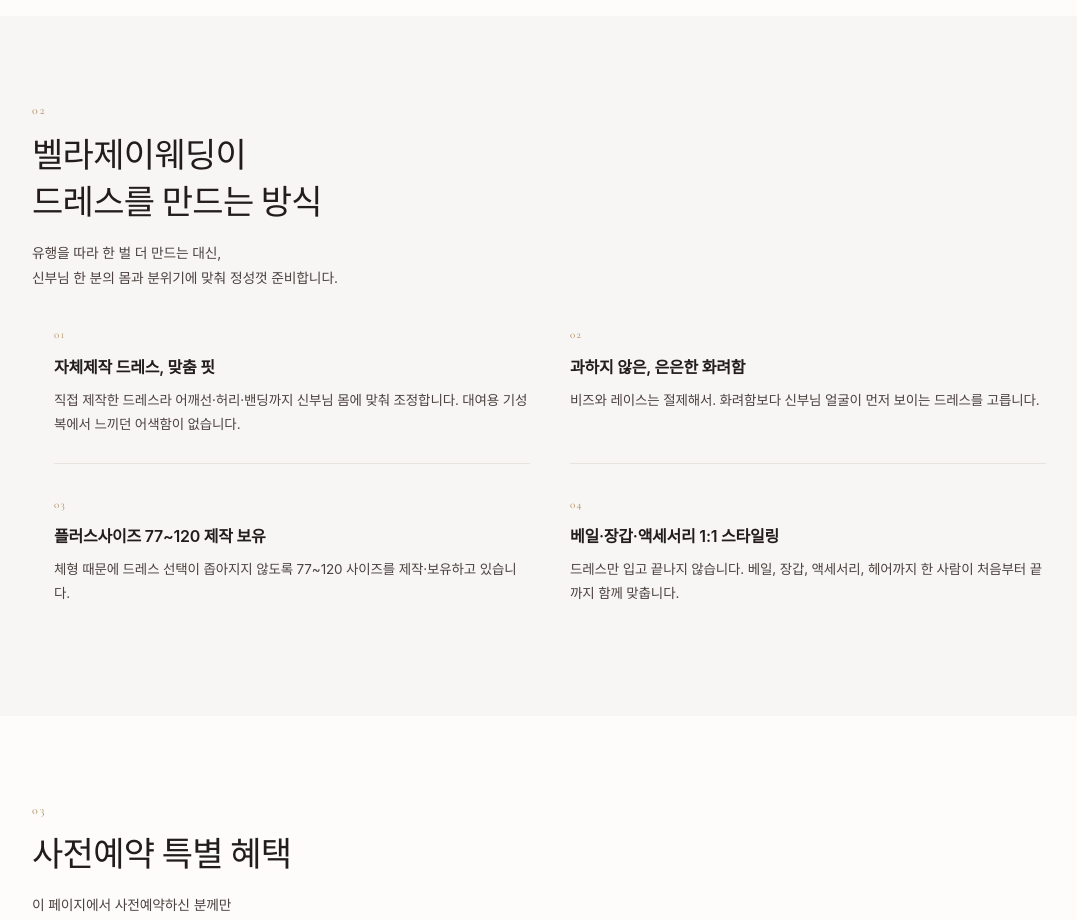
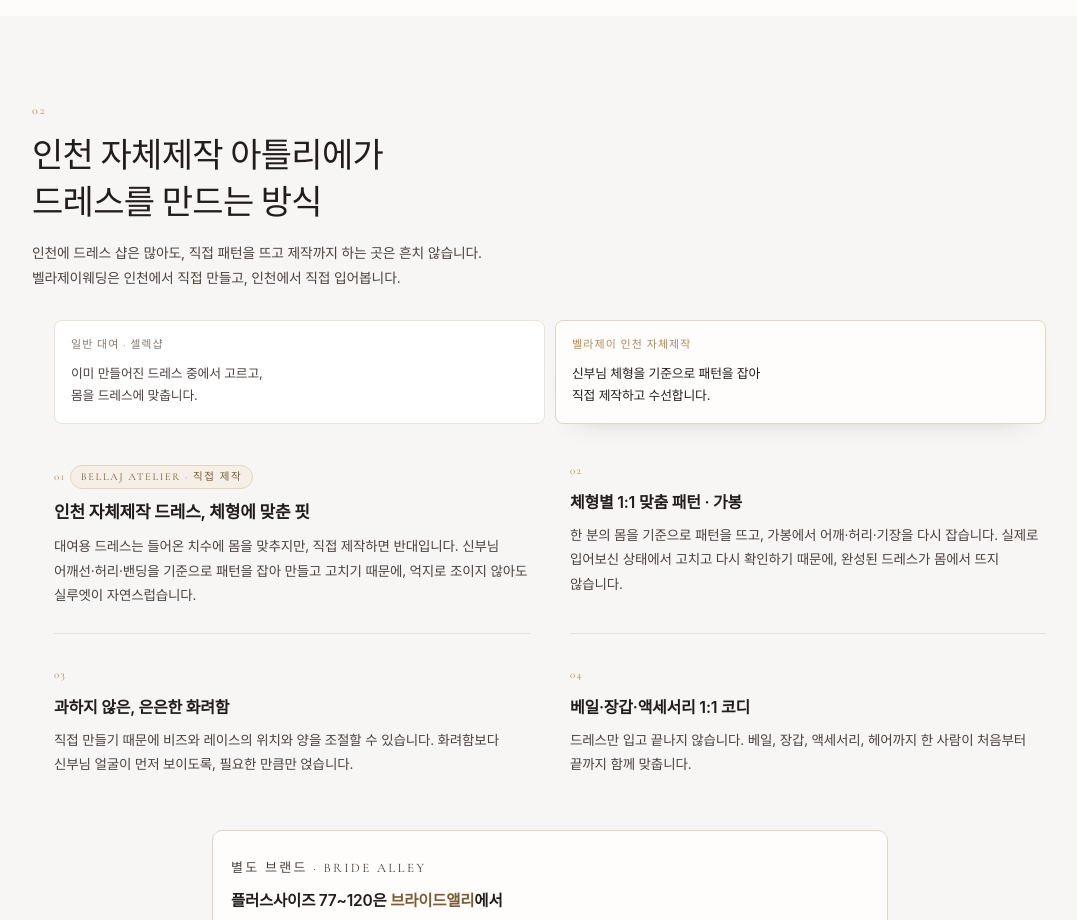
Before and after one commit to makjang97-prog/bellaj-wed, a plain HTML site: page public/index.html in a window 1280 px wide. Shown: the part 1880-2800 px from the top of the page, without its empty margins (90-1167 px from the left). Drawn offline with nearby package versions, Linux system fonts and the light colour scheme; a web font is replaced by a local one.

Commit message:
인천 자체제작 아틀리에 강점 부각(히어로·02 소개), 플러스사이즈는 별도 브랜드 브라이드앨리로 분리 표기, 신청 폼 희망 구성 정리

```diff
--- a/api/inquiries.js
+++ b/api/inquiries.js
@@ -2,7 +2,7 @@
 
 const { hasDb, insertInquiry } = require('../lib/db');
 
-const PLANS = ['촬영+본식', '본식 단독', '플러스사이즈 피팅', '상담 후 결정', ''];
+const PLANS = ['촬영+본식', '본식 단독', '드메 토탈', '플러스사이즈 (브라이드앨리 별도 상담)', '상담 후 결정', ''];
 
 /* 간단한 메모리 기반 요청 제한 (같은 IP에서 시간당 30건) */
 const hits = new Map();
--- a/public/index.html
+++ b/public/index.html
@@ -3,14 +3,14 @@
 <head>
 <meta charset="utf-8">
 <meta name="viewport" content="width=device-width, initial-scale=1, viewport-fit=cover">
-<title>벨라제이웨딩 프라이빗 피팅 초대전 | 선착순 50쌍 사전예약</title>
-<meta name="description" content="인천 구월동 벨라제이웨딩 프라이빗 피팅 초대전. 자체제작 드레스 맞춤 핏, 플러스사이즈(77~120) 제작 보유. 30초 사전예약 · 계약 강요 없음 · 무료 주차.">
+<title>벨라제이웨딩 프라이빗 피팅 초대전 | 인천 자체제작 드레스 아틀리에</title>
+<meta name="description" content="인천 구월동 벨라제이웨딩 프라이빗 피팅 초대전. 인천에서 직접 제작하는 드레스 아틀리에 — 체형별 1:1 맞춤 패턴·가봉. 플러스사이즈(77~120)는 별도 브랜드 ‘브라이드앨리’에서 운영. 30초 사전예약 · 계약 강요 없음 · 무료 주차.">
 <meta name="theme-color" content="#fdfcfa">
 <!-- 1차 시안: 검색 노출 차단. 정식 오픈 때 이 줄을 지우세요. -->
 <meta name="robots" content="noindex, nofollow">
 <meta property="og:type" content="website">
 <meta property="og:title" content="벨라제이웨딩 프라이빗 피팅 초대전">
-<meta property="og:description" content="선착순 50쌍 한정 · 30초 신청 · 계약 강요 없음 · 무료 주차. 인천 구월동 벨라제이웨딩에서 나에게 꼭 맞는 드레스를 천천히 만나보세요.">
+<meta property="og:description" content="인천에서 직접 제작하는 드레스 아틀리에, 벨라제이웨딩. 선착순 50쌍 한정 · 30초 신청 · 계약 강요 없음 · 무료 주차.">
 <meta property="og:image" content="/images/og.jpg">
 <meta property="og:locale" content="ko_KR">
 <link rel="icon" href="/favicon.svg" type="image/svg+xml">
@@ -43,11 +43,13 @@
         <em>프라이빗 피팅</em> 초대전
       </h1>
       <p class="hero-lead">
-        인스타그램에서 보던 그 드레스,<br>
-        나에게 꼭 맞는 핏으로 천천히 입어보세요.
+        인천에 드레스 샵은 많아도<br>
+        직접 제작하는 아틀리에는 흔치 않습니다.<br>
+        <b>기성 드레스에 몸을 맞추지 말고, 나에게 꼭 맞는 핏.</b>
       </p>
 
       <ul class="hero-points" aria-label="초대전 안내">
+        <li class="is-key">인천 직접 제작 아틀리에</li>
         <li>선착순 50쌍 한정</li>
         <li>30초 신청</li>
         <li>계약 강요 없음</li>
@@ -73,7 +75,7 @@
       <p class="num">01</p>
       <h2 class="section-title">벨라제이의 드레스</h2>
       <p class="section-lead">
-        모두 벨라제이웨딩이 직접 제작한 드레스입니다.<br>
+        모두 벨라제이웨딩이 인천에서 직접 제작한 드레스입니다.<br>
         사진 속 드레스, 매장에서 직접 입어보실 수 있어요.
       </p>
     </div>
@@ -106,35 +108,54 @@
   <section class="section section-tint" id="about">
     <div class="section-head">
       <p class="num">02</p>
-      <h2 class="section-title">벨라제이웨딩이<br>드레스를 만드는 방식</h2>
+      <h2 class="section-title">인천 자체제작 아틀리에가<br>드레스를 만드는 방식</h2>
       <p class="section-lead">
-        유행을 따라 한 벌 더 만드는 대신,<br>
-        신부님 한 분의 몸과 분위기에 맞춰 정성껏 준비합니다.
+        인천에 드레스 샵은 많아도, 직접 패턴을 뜨고 제작까지 하는 곳은 흔치 않습니다.<br>
+        벨라제이웨딩은 인천에서 직접 만들고, 인천에서 직접 입어봅니다.
       </p>
     </div>
 
+    <div class="compare" aria-label="일반 대여·셀렉샵과 벨라제이웨딩의 차이">
+      <div class="compare-col">
+        <p class="compare-label">일반 대여 · 셀렉샵</p>
+        <p class="compare-body">이미 만들어진 드레스 중에서 고르고,<br>몸을 드레스에 맞춥니다.</p>
+      </div>
+      <div class="compare-col is-us">
+        <p class="compare-label">벨라제이 인천 자체제작</p>
+        <p class="compare-body">신부님 체형을 기준으로 패턴을 잡아<br>직접 제작하고 수선합니다.</p>
+      </div>
+    </div>
+
     <ol class="strengths">
-      <li>
+      <li class="is-main">
         <span class="strength-no">01</span>
-        <h3>자체제작 드레스, 맞춤 핏</h3>
-        <p>직접 제작한 드레스라 어깨선·허리·밴딩까지 신부님 몸에 맞춰 조정합니다. 대여용 기성복에서 느끼던 어색함이 없습니다.</p>
+        <p class="strength-tag">BELLAJ ATELIER · 직접 제작</p>
+        <h3>인천 자체제작 드레스, 체형에 맞춘 핏</h3>
+        <p>대여용 드레스는 들어온 치수에 몸을 맞추지만, 직접 제작하면 반대입니다. 신부님 어깨선·허리·밴딩을 기준으로 패턴을 잡아 만들고 고치기 때문에, 억지로 조이지 않아도 실루엣이 자연스럽습니다.</p>
       </li>
       <li>
         <span class="strength-no">02</span>
-        <h3>과하지 않은, 은은한 화려함</h3>
-        <p>비즈와 레이스는 절제해서. 화려함보다 신부님 얼굴이 먼저 보이는 드레스를 고릅니다.</p>
+        <h3>체형별 1:1 맞춤 패턴 · 가봉</h3>
+        <p>한 분의 몸을 기준으로 패턴을 뜨고, 가봉에서 어깨·허리·기장을 다시 잡습니다. 실제로 입어보신 상태에서 고치고 다시 확인하기 때문에, 완성된 드레스가 몸에서 뜨지 않습니다.</p>
       </li>
       <li>
         <span class="strength-no">03</span>
-        <h3>플러스사이즈 77~120 제작 보유</h3>
-        <p>체형 때문에 드레스 선택이 좁아지지 않도록 77~120 사이즈를 제작·보유하고 있습니다.</p>
+        <h3>과하지 않은, 은은한 화려함</h3>
+        <p>직접 만들기 때문에 비즈와 레이스의 위치와 양을 조절할 수 있습니다. 화려함보다 신부님 얼굴이 먼저 보이도록, 필요한 만큼만 얹습니다.</p>
       </li>
       <li>
         <span class="strength-no">04</span>
-        <h3>베일·장갑·액세서리 1:1 스타일링</h3>
+        <h3>베일·장갑·액세서리 1:1 코디</h3>
         <p>드레스만 입고 끝나지 않습니다. 베일, 장갑, 액세서리, 헤어까지 한 사람이 처음부터 끝까지 함께 맞춥니다.</p>
       </li>
     </ol>
+
+    <aside class="brand-note">
+      <p class="brand-note-label">별도 브랜드 · BRIDE ALLEY</p>
+      <h3>플러스사이즈 77~120은 <em>브라이드앨리</em>에서</h3>
+      <p>자체제작 기술력을 바탕으로, 플러스사이즈 전문 브랜드 <b>브라이드앨리(Bride Alley)</b>를 별도로 운영하고 있습니다. 벨라제이웨딩과는 별도의 브랜드로 상담·피팅이 진행됩니다.</p>
+      <p class="brand-note-foot">사전예약 시 희망 구성에서 ‘플러스사이즈’를 선택하시면 브라이드앨리 상담으로 연결해 드립니다.</p>
+    </aside>
   </section>
 
   <!-- 03 BENEFIT + FORM -->
@@ -208,7 +229,8 @@
           <div class="chips" id="planChips" role="radiogroup" aria-label="희망 구성">
             <button type="button" class="chip" data-plan="촬영+본식">촬영 + 본식</button>
             <button type="button" class="chip" data-plan="본식 단독">본식 단독</button>
-            <button type="button" class="chip" data-plan="플러스사이즈 피팅">플러스사이즈 피팅</button>
+            <button type="button" class="chip" data-plan="드메 토탈">드메 토탈</button>
+            <button type="button" class="chip" data-plan="플러스사이즈 (브라이드앨리 별도 상담)">플러스사이즈 (브라이드앨리 별도 상담)</button>
             <button type="button" class="chip" data-plan="상담 후 결정">상담 후 결정</button>
           </div>
         </fieldset>
@@ -317,7 +339,7 @@
   "@type": "LocalBusiness",
   "additionalType": "https://schema.org/ClothingStore",
   "name": "벨라제이웨딩",
-  "description": "인천 구월동 웨딩드레스 전문점. 자체제작 드레스 맞춤 핏, 플러스사이즈(77~120) 제작 보유, 베일·장갑·액세서리 1:1 스타일링.",
+  "description": "인천 구월동 웨딩드레스 전문점. 인천에서 직접 패턴을 뜨고 제작하는 자체제작 아틀리에. 체형별 1:1 맞춤 패턴·가봉, 베일·장갑·액세서리 1:1 코디. 플러스사이즈(77~120)는 별도 브랜드 ‘브라이드앨리’에서 운영.",
   "telephone": "+82-32-466-1817",
   "address": {
     "@type": "PostalAddress",
--- a/public/styles.css
+++ b/public/styles.css
@@ -30,6 +30,8 @@ body {
   font-size: 15px;
   line-height: 1.7;
   letter-spacing: -0.01em;
+  word-break: keep-all;
+  overflow-wrap: break-word;
   -webkit-font-smoothing: antialiased;
   overflow-x: hidden;
 }
@@ -120,6 +122,8 @@ button { font: inherit; color: inherit; cursor: pointer; }
   color: var(--ink-soft);
 }
 
+.hero-lead b { font-weight: 600; color: var(--ink); }
+
 .hero-points {
   margin-top: 22px;
   display: grid;
@@ -136,6 +140,14 @@ button { font: inherit; color: inherit; cursor: pointer; }
   border: 1px solid var(--line);
   border-radius: 999px;
   background: var(--paper);
+}
+.hero-points li.is-key {
+  grid-column: 1 / -1;
+  font-weight: 600;
+  color: #7d5c35;
+  background: var(--champagne-soft);
+  border-color: #e4d5c2;
+  letter-spacing: 0.02em;
 }
 
 .hero-actions { margin-top: 24px; display: grid; gap: 9px; }
@@ -266,6 +278,43 @@ button { font: inherit; color: inherit; cursor: pointer; }
 .look-grid figure { margin: 0; overflow: hidden; background: #f2eeeb; }
 .look-grid img { width: 100%; aspect-ratio: 2 / 3; object-fit: cover; }
 
+/* ---------- compare (02 about) ---------- */
+.compare {
+  padding: 0 22px;
+  max-width: 720px;
+  margin: 0 auto 32px;
+  display: grid;
+  gap: 8px;
+}
+@media (min-width: 560px) {
+  .compare { grid-template-columns: 1fr 1fr; gap: 10px; }
+}
+.compare-col {
+  padding: 15px 16px 16px;
+  border: 1px solid var(--line);
+  border-radius: 8px;
+  background: var(--paper);
+}
+.compare-col.is-us {
+  border-color: #e4d5c2;
+  background: #fffdfb;
+  box-shadow: 0 14px 30px -26px rgba(34, 29, 28, 0.4);
+}
+.compare-label {
+  font-family: var(--serif);
+  font-size: 11px;
+  letter-spacing: 0.1em;
+  color: var(--muted);
+}
+.compare-col.is-us .compare-label { color: var(--champagne); }
+.compare-body {
+  margin-top: 8px;
+  font-size: 12.8px;
+  line-height: 1.7;
+  color: var(--ink-soft);
+}
+.compare-col.is-us .compare-body { color: var(--ink); }
+
 /* ---------- strengths ---------- */
 .strengths {
   padding: 0 22px;
@@ -285,17 +334,69 @@ button { font: inherit; color: inherit; cursor: pointer; }
   letter-spacing: 0.12em;
   color: var(--champagne);
 }
+.strengths .strength-tag {
+  display: inline-block;
+  margin-top: 9px;
+  padding: 3px 10px;
+  font-family: var(--serif);
+  font-size: 10.5px;
+  line-height: 1.6;
+  letter-spacing: 0.16em;
+  color: #7d5c35;
+  background: var(--champagne-soft);
+  border: 1px solid #e4d5c2;
+  border-radius: 999px;
+}
 .strengths h3 {
   margin-top: 7px;
   font-size: 16px;
   font-weight: 600;
   letter-spacing: -0.015em;
 }
-.strengths p {
+.strengths li.is-main h3 { margin-top: 9px; font-size: 17px; }
+.strengths p:not(.strength-tag) {
   margin-top: 7px;
   font-size: 13.5px;
   line-height: 1.8;
   color: var(--ink-soft);
+}
+
+/* ---------- brand note (bridal alley) ---------- */
+.brand-note {
+  margin: 28px 22px 0;
+  padding: 18px 18px 19px;
+  border: 1px solid #e4d5c2;
+  border-radius: 10px;
+  background: #fffdfb;
+}
+@media (min-width: 720px) {
+  .brand-note { max-width: 676px; margin-left: auto; margin-right: auto; }
+}
+.brand-note-label {
+  font-family: var(--serif);
+  font-size: 10.5px;
+  letter-spacing: 0.18em;
+  color: var(--champagne);
+}
+.brand-note h3 {
+  margin-top: 8px;
+  font-size: 15.5px;
+  font-weight: 600;
+  letter-spacing: -0.015em;
+}
+.brand-note h3 em { font-style: normal; color: #7d5c35; }
+.brand-note p {
+  margin-top: 8px;
+  font-size: 13px;
+  line-height: 1.75;
+  color: var(--ink-soft);
+}
+.brand-note p.brand-note-foot {
+  margin-top: 10px;
+  padding-top: 9px;
+  border-top: 1px dashed #e8dccb;
+  font-size: 11.8px;
+  color: var(--muted);
 }
 
 /* ---------- benefits ---------- */
@@ -625,6 +726,7 @@ button { font: inherit; color: inherit; cursor: pointer; }
   .strengths { max-width: 1036px; grid-template-columns: 1fr 1fr; gap: 0 40px; }
   .strengths li { padding: 26px 0; }
   .strengths li:nth-child(2) { border-top: 0; padding-top: 0; }
+  .compare { max-width: 1036px; }
   .benefits { max-width: 1036px; grid-template-columns: 1fr 1fr; gap: 12px; }
   .apply-card { max-width: 720px; padding: 34px 34px 30px; }
   .insta-btn { max-width: 720px; }
```
